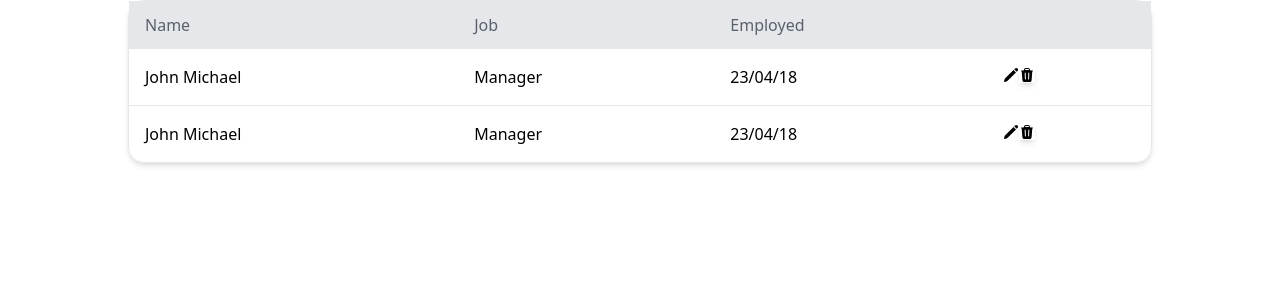
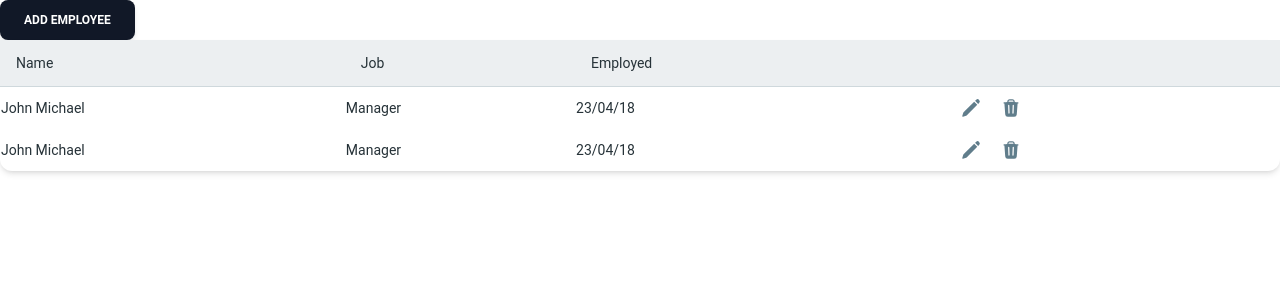
Before and after one commit to hasham25525/Employee-Management-2.0, a React app in the folder job-application/: page / in a window 1280 px wide. Shown: the top 300 px of the page. Built offline with nearby package versions, Linux system fonts and the light colour scheme; the HTML template or start-up script is replaced by a standard one.

Commit message:
useState

```diff
--- a/job-application/postcss.config.js
+++ b/job-application/postcss.config.js
@@ -1,6 +1,3 @@
-
-const withMT = require("@material-tailwind/react/utils/withMT");
-
 
 export default {
   plugins: {
@@ -8,11 +5,3 @@ export default {
     autoprefixer: {},
   },
 }
-
-
-module.exports = withMT({
-  content: [
-    'node_modules/flowbite-react/**/*.{js,jsx,ts,tsx}'
-  ],
-  plugins: [ require('flowbite/plugin')],
-});
--- a/job-application/src/App.jsx
+++ b/job-application/src/App.jsx
@@ -1,11 +1,29 @@
-import MyTable from "./components/MyTable"
-
+import { useState } from "react";
+import MyTable from "./components/MyTable";
+import Modal from "./components/Modal";
 
 function App() {
 
+  const [tableRows, setTableRows] = useState([
+    {
+      name: "John Michael",
+      job: "Manager",
+      date: "23/04/18",
+
+    },
+    {
+      name: "John Michael",
+      job: "Manager",
+      date: "23/04/18",
+
+    },
+
+  ]);
+
   return (
     <>
-      <MyTable />
+      <Modal />
+      <MyTable tableRows={tableRows} />
     </>
   )
 }
--- a/job-application/src/components/Modal.jsx
+++ b/job-application/src/components/Modal.jsx
@@ -0,0 +1,52 @@
+import React from "react";
+import {
+  Button,
+  Dialog,
+  Card,
+  CardHeader,
+  CardBody,
+  CardFooter,
+  Typography,
+  Input,
+  Checkbox,
+} from "@material-tailwind/react";
+
+export default function Modal() {
+  const [open, setOpen] = React.useState(false);
+  const handleOpen = () => setOpen((cur) => !cur);
+
+  return (
+    <React.Fragment>
+      <Button onClick={handleOpen}>Add Employee</Button>
+      <Dialog
+        size="xs"
+        open={open}
+        handler={handleOpen}
+        className="bg-transparent shadow-none"
+      >
+        <Card className="mx-auto w-full max-w-[24rem]">
+          <CardHeader
+            variant="gradient"
+            color="blue"
+            className="mb-4 grid h-28 place-items-center"
+          >
+            <Typography variant="h3" color="white" >
+              Add Employee
+            </Typography>
+          </CardHeader>
+          <CardBody className="flex flex-col gap-4">
+            <Input label="Name" size="lg" />
+            <Input label="Job" size="lg" />
+            <Input label="Employed Date " size="lg" />
+          </CardBody>
+          <CardFooter className="pt-0">
+            <Button variant="gradient" onClick={handleOpen} fullWidth>
+              Add
+            </Button>
+
+          </CardFooter>
+        </Card>
+      </Dialog>
+    </React.Fragment>
+  );
+}
--- a/job-application/src/components/MyTable.jsx
+++ b/job-application/src/components/MyTable.jsx
@@ -1,31 +1,21 @@
 import { Card, Typography, Tooltip, IconButton } from "@material-tailwind/react";
 import { PencilIcon, UserPlusIcon, TrashIcon } from "@heroicons/react/24/solid";
+
+
+
+
 const TABLE_HEAD = ["Name", "Job", "Employed", ""];
 
-const TABLE_ROWS = [
-  {
-    name: "John Michael",
-    job: "Manager",
-    date: "23/04/18",
+export default function MyTable({ tableRows }) {
+  return (
+    <>
 
-  },
-  {
-    name: "John Michael",
-    job: "Manager",
-    date: "23/04/18",
-
-  },
-
-];
-
-export default function Example() {
-  return (
-    <Card className="mx-auto  w-4/5 border rounded-2xl shadow-md  h-full">
+      <Card className="overflow-scroll h-full w-full">
         <table className="w-full min-w-max table-auto text-left">
           <thead>
             <tr>
               {TABLE_HEAD.map((head) => (
-              <th key={head} className=" bg-gray-200 text-gray-800 p-4">
+                <th key={head} className="border-b border-blue-gray-100 bg-blue-gray-50 p-4">
                   <Typography
                     variant="small"
                     color="blue-gray"
@@ -38,45 +28,47 @@ export default function Example() {
             </tr>
           </thead>
           <tbody>
-          {TABLE_ROWS.map(({ name, job, date }, index) => {
-            const isLast = index === TABLE_ROWS.length - 1;
-            const classes = isLast ? "p-4" : "p-4 border-b border-blue-gray-50";
+            {
+              tableRows.map((tableRows, idx) => {
 
                 return (
-              <tr key={name}>
-                <td className={classes}>
+                  <tr key={idx}>
+                    <td >
                       <Typography variant="small" color="blue-gray" className="font-normal">
-                    {name}
+                        {tableRows.name}
                       </Typography>
                     </td>
-                <td className={`${classes} bg-blue-gray-50/50`}>
+                    <td >
                       <Typography variant="small" color="blue-gray" className="font-normal">
-                    {job}
+                        {tableRows.job}
                       </Typography>
                     </td>
-                <td className={classes}>
+                    <td >
                       <Typography variant="small" color="blue-gray" className="font-normal">
-                    {date}
+                        {tableRows.date}
                       </Typography>
                     </td>
-                <td className={`${classes} bg-blue-gray-50/50`}>
+                    <td >
+
                       <Tooltip content="Edit User">
                         <IconButton variant="text" color="blue-gray">
-                      <PencilIcon className="h-4 w-4" />
+                          <PencilIcon className="h-5 w-5" />
                         </IconButton>
                       </Tooltip>
                       <Tooltip content="Delete User">
-                    <IconButton>
-                      <TrashIcon className="h-4 w-4" />
+                        <IconButton variant="text" color="blue-gray">
+                          <TrashIcon className="h-5 w-5" />
                         </IconButton>
                       </Tooltip>
-
                     </td>
                   </tr>
-            );
-          })}
+                  )
+
+              })
+            }
           </tbody>
         </table>
       </Card>
+    </>
   );
 }
--- a/job-application/tailwind.config.js
+++ b/job-application/tailwind.config.js
@@ -1,13 +1,13 @@
-/** @type {import('tailwindcss').Config} */
-export default {
+/* @type {import('tailwindcss').Config} */
+const withMT = require("@material-tailwind/react/utils/withMT");
+
+
+module.exports = withMT({
   content: [
-    "./index.html",
-    "./src/**/*.{js,ts,jsx,tsx}",
+    'node_modules/flowbite-react/**/*.{js,jsx,ts,tsx}'
   ],
   theme: {
     extend: {},
   },
-  plugins: [],
-
-
-}
+  plugins: [ require('flowbite/plugin')],
+});
```
Lines whose indentation alone changed are shown as unchanged.
